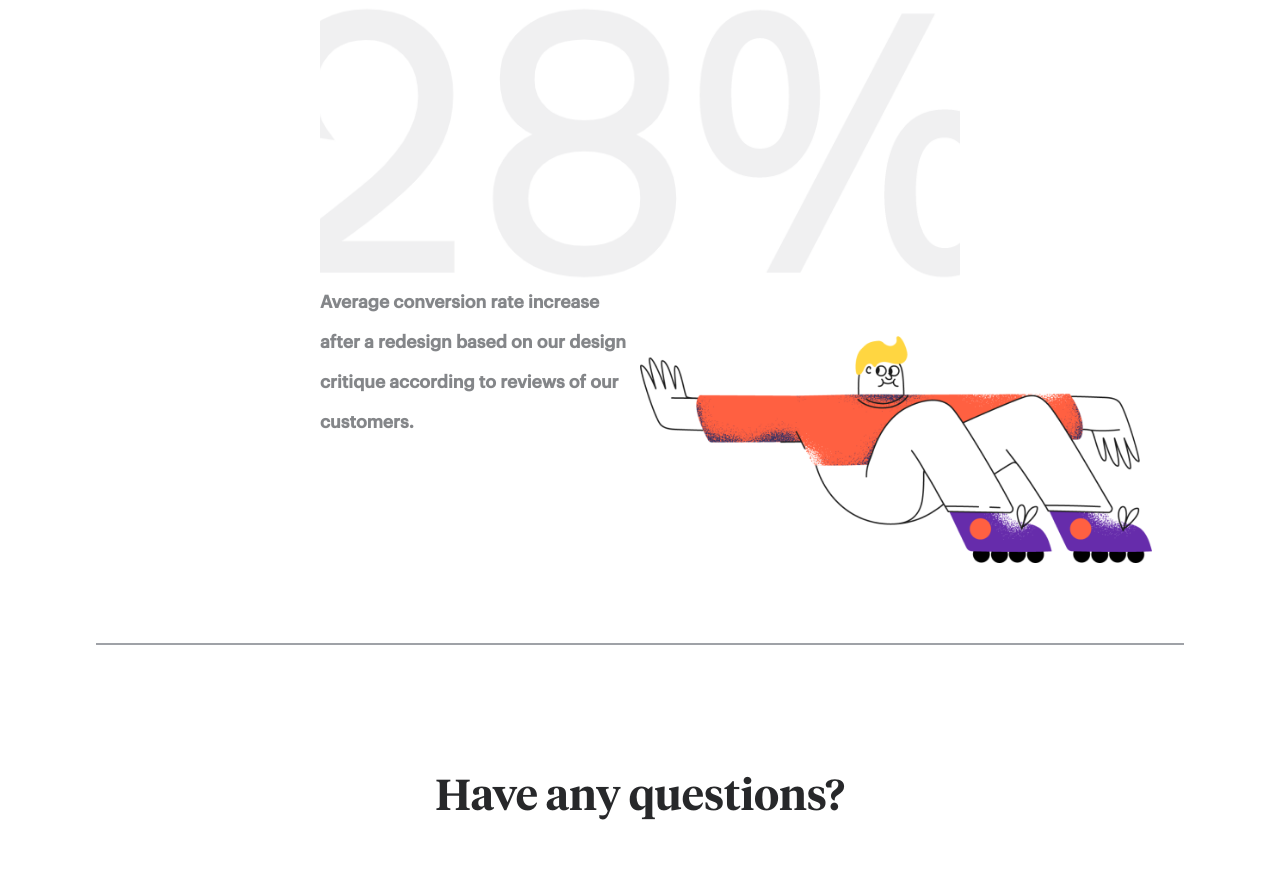
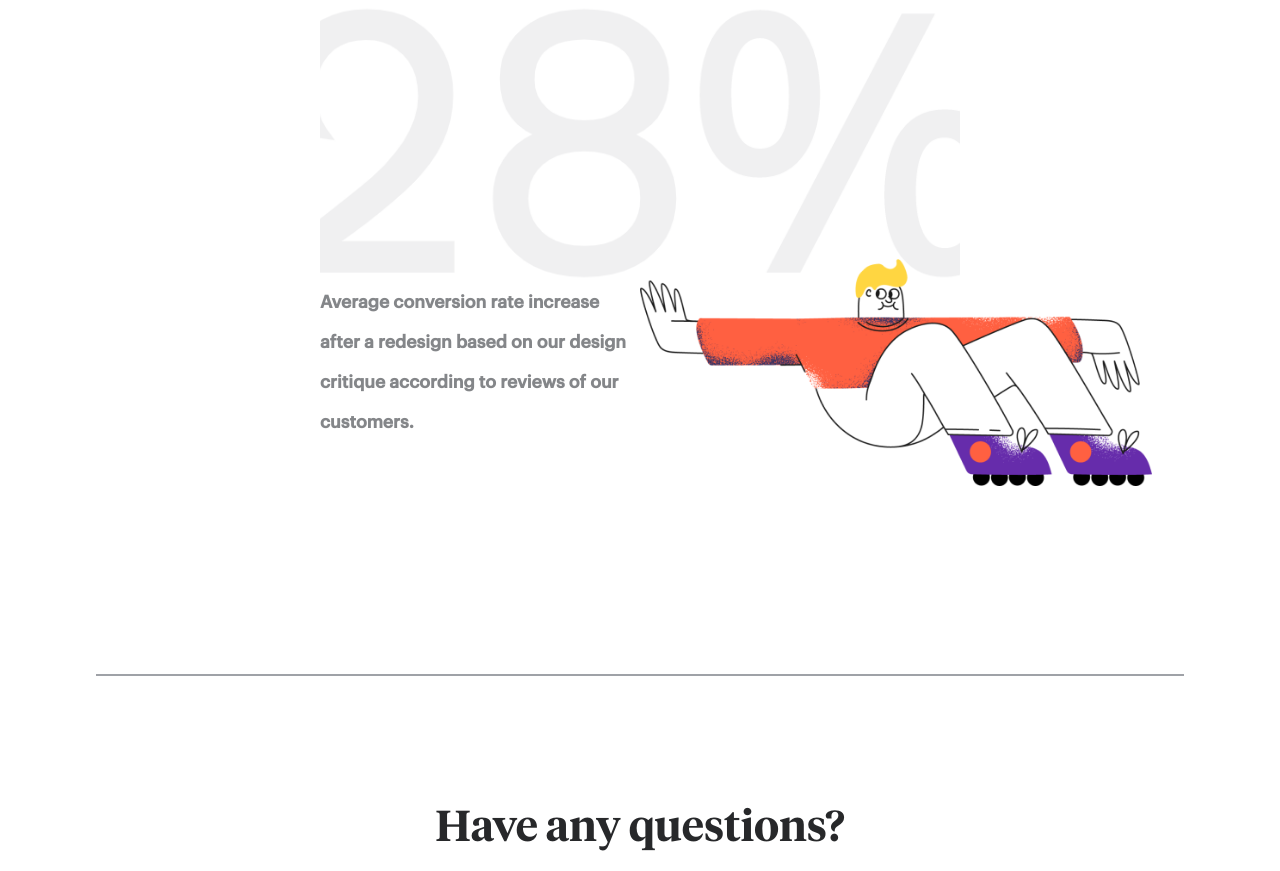
Before and after one commit to Daniel-Rauh/Project_Design_Critique, a plain HTML site: page index.html in a window 1280 px wide. Shown: the part 3154-4025 px from the top of the page. Drawn offline with Linux system fonts and the light colour scheme.

Commit message:
translated

```diff
--- a/assets/css/style.css
+++ b/assets/css/style.css
@@ -165,7 +165,7 @@ p{
     background: url(../img/home_how_it_works.png) center/cover no-repeat;
 }
 #critique{
-    padding: 20vh 25% 25vh;
+    padding: 20vh 25% 0;
     text-align: center;
     position: relative;
 }
@@ -193,9 +193,11 @@ p{
     line-height: 40px;
 }
 #critique img{
-    position: absolute;
-    width: 40%;
-    bottom: 10vh;
+    /* position: absolute; */
+
+    /* bottom: 10vh; */
+    width: 80%;
+    transform: translate(50%, -23vh);
 }
 #questions{
     margin: 0 7.5%;
```
